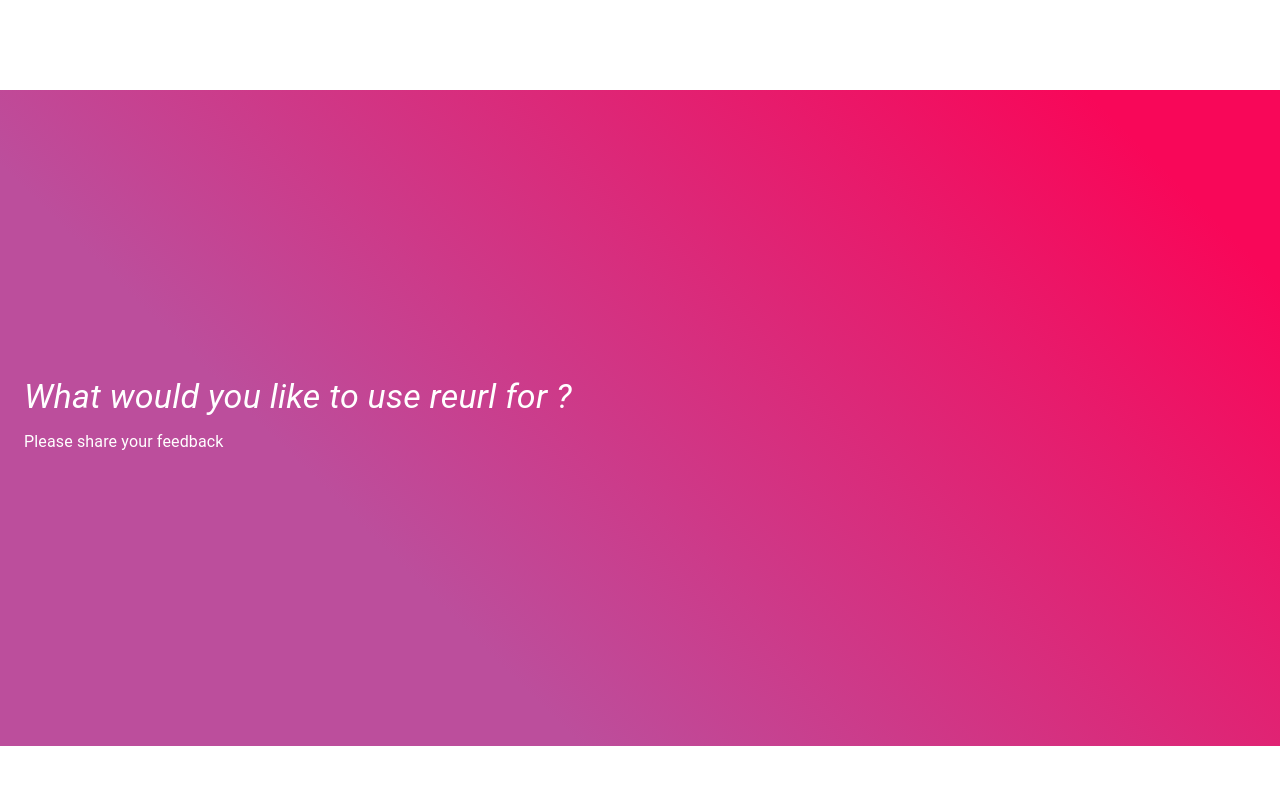
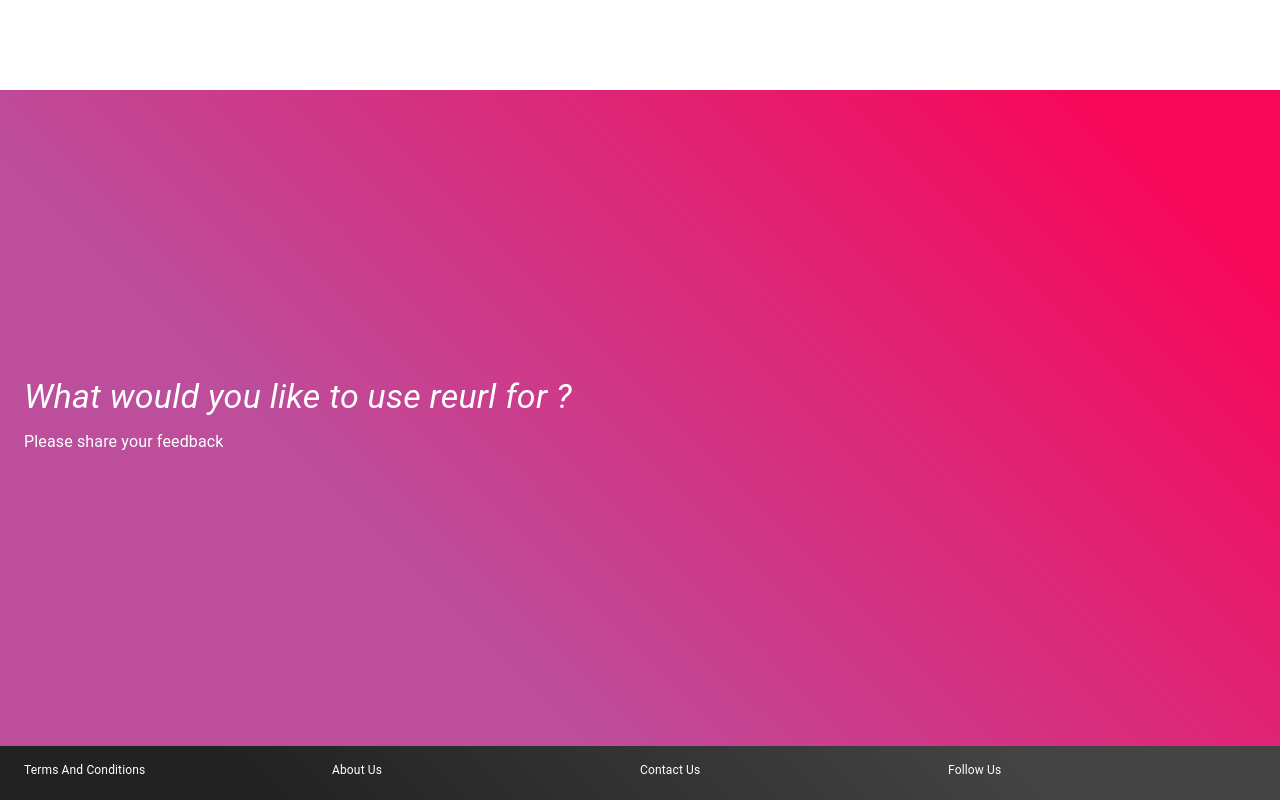
Before and after one commit to dilroop/ReuseUrl, a React (Create React App) app: page / in a window 1280 px wide. Shown: the part 534-1334 px from the top of the page. Before the commit the page ends 1280 px from the top, so only its background shows below. Built offline with nearby package versions, Linux system fonts and the light colour scheme.

Commit message:
fotter added

```diff
--- a/src/componants/home/InfoContent.js
+++ b/src/componants/home/InfoContent.js
@@ -8,6 +8,7 @@
 import Lottie from "react-lottie";
 import animationData from "../../lottie/contentAnimation.json";
 import displayUtils from "../../utils/displayUtils";
+import Icon from '@material-ui/core/Icon';
 
 const ReButton = styled(Button)({
     background: "linear-gradient(45deg, #FE6B8B 30%, #FF8E53 90%)",
@@ -32,6 +33,12 @@
     background: {
         flexGrow: 1,
         background: "linear-gradient(45deg, #bc4e9c 30%, #f80759 90%)",
+        border: 0,
+        color: "white"
+    },
+    footer: {
+        flexGrow: 1,
+        background: "linear-gradient(45deg, #222222 20%, #444444 80%)",
         border: 0,
         color: "white"
     }
@@ -83,7 +90,7 @@
             </Container>
             <Box className={classes.background}>
                 <Container fixed>
-                    <Box display="flex" fontWeight="fontWeightLight" height="70vh" py={6} alignItems="center">
+                    <Box display="flex" height="70vh" py={6} alignItems="center">
                         <Box justifyContent="center" alignItems="center">
                             <Typography variant="h4" gutterBottom>
                                 <i>What would you like to use reurl for ?</i>
@@ -95,6 +102,40 @@
                     </Box>
                 </Container>
             </Box>
+            <Box className={classes.footer} py={2}>
+                <Container fixed>
+                    <Grid container>
+                        <Grid item sm={12} md={3}>
+                            <Typography variant="body2" gutterBottom>
+                                <Box justifyContent="center" alignItems="center" fontSize={12}>
+                                    Terms And Conditions
+                                </Box>
+                            </Typography>
+                        </Grid>
+                        <Grid item sm={12} md={3}>
+                            <Typography variant="body2" gutterBottom>
+                                <Box justifyContent="center" alignItems="center" fontSize={12}>
+                                    About Us
+                                </Box>
+                            </Typography>
+                        </Grid>
+                        <Grid item sm={12} md={3}>
+                            <Typography variant="body2" gutterBottom>
+                                <Box justifyContent="center" alignItems="center" fontSize={12}>
+                                    Contact Us
+                                </Box>
+                            </Typography>
+                        </Grid>
+                        <Grid item sm={12} md={3}>
+                            <Typography variant="body2" gutterBottom>
+                                <Box justifyContent="center" alignItems="center" fontSize={12}>
+                                    Follow Us
+                                </Box>
+                            </Typography>
+                        </Grid>
+                    </Grid>
+                </Container>
+            </Box>
         </Box>
     );
 }
```
